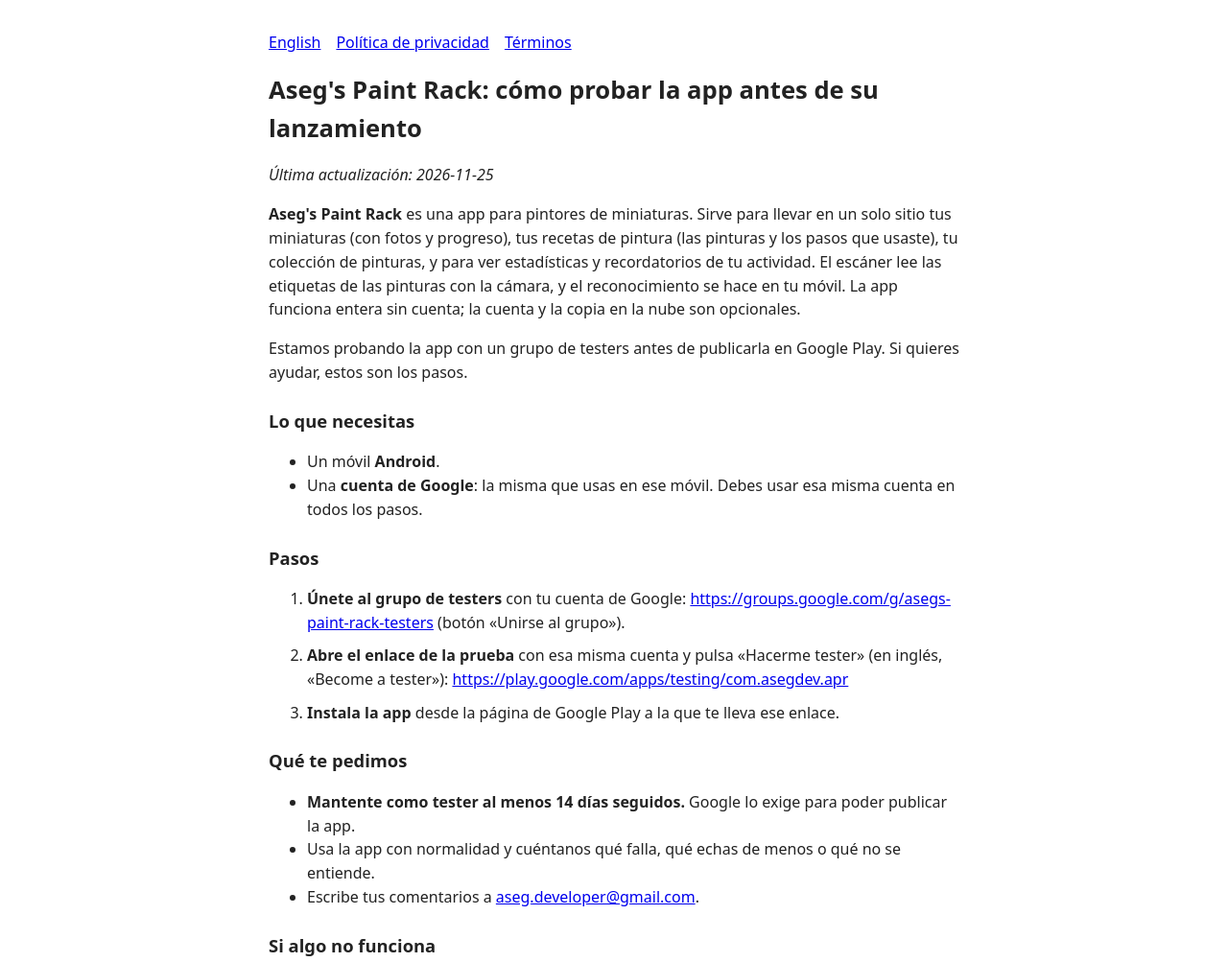
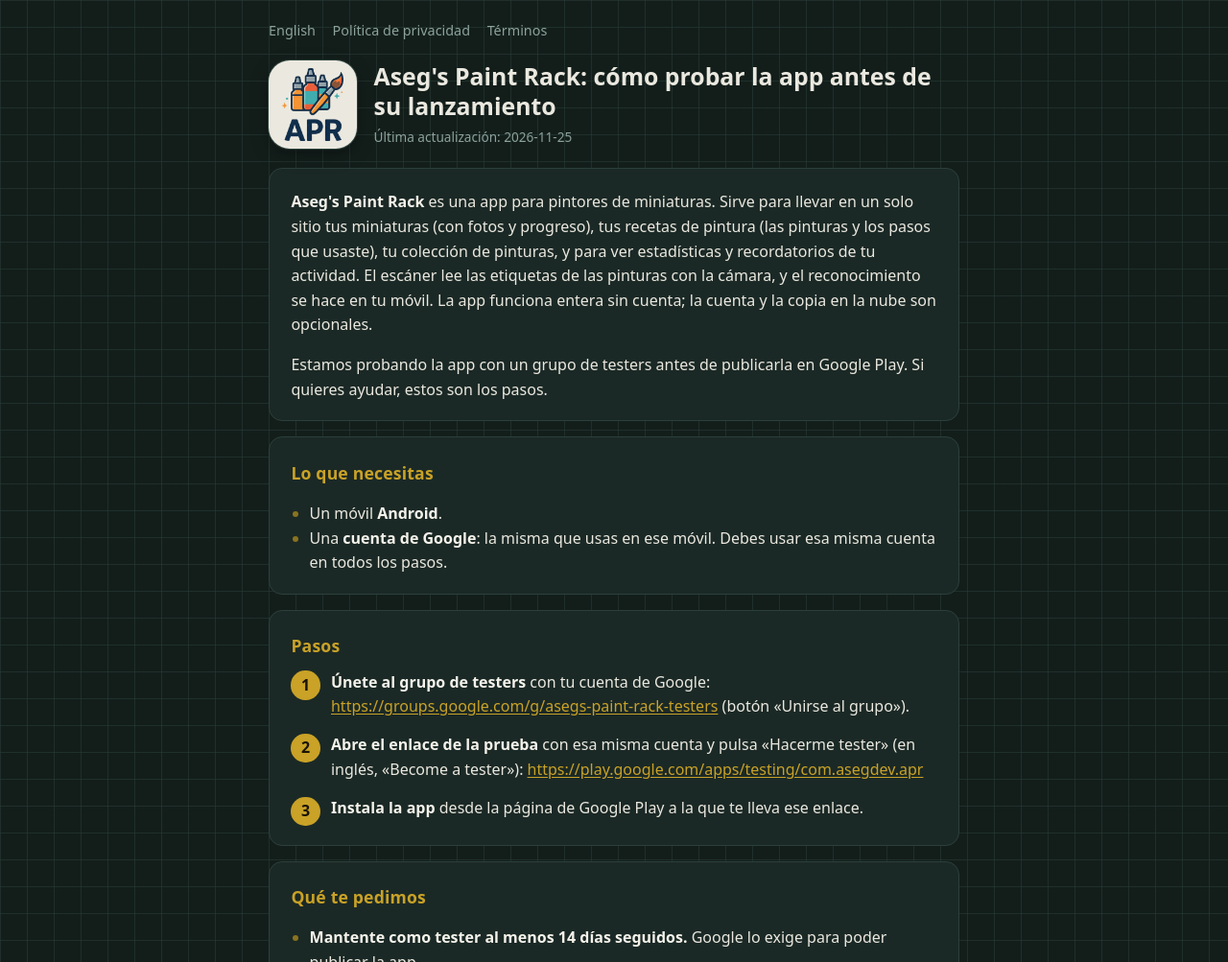
Before and after one commit to Aseg/asegs-paint-rack-privacy, a plain HTML site: page beta-es.html in a window 1280 px wide. Shown: the top 1003 px of the page at 96% size. Drawn offline with Linux system fonts and the light colour scheme.

Commit message:
Style the beta pages with the app's Classic theme and icon
Co-Authored-By: Claude Sonnet 5.5 <noreply@anthropic.com>
Claude-Session: https://claude.ai/code/session_01La2Aja7HayxYBjowop3u7f

```diff
--- a/beta-es.html
+++ b/beta-es.html
@@ -1,35 +1,42 @@
-<!doctype html><html lang="es"><head><meta charset="utf-8"><meta name="viewport" content="width=device-width,initial-scale=1"><title>Aseg's Paint Rack - Probar la app antes de su lanzamiento</title><link rel="alternate" hreflang="en" href="beta-en.html"><link rel="alternate" hreflang="es" href="beta-es.html"><style>body{font-family:system-ui,sans-serif;max-width:720px;margin:2rem auto;padding:0 1rem;line-height:1.55;color:#222}h1{font-size:1.6rem}h2{font-size:1.15rem;margin-top:1.5rem}.small{font-size:.85rem;color:#555}nav a{margin-right:1rem}ol li{margin-bottom:.6rem}</style></head><body>
+<!doctype html><html lang="es"><head><meta charset="utf-8"><meta name="viewport" content="width=device-width,initial-scale=1"><title>Aseg's Paint Rack - Probar la app antes de su lanzamiento</title><link rel="alternate" hreflang="en" href="beta-en.html"><link rel="alternate" hreflang="es" href="beta-es.html"><link rel="icon" type="image/png" href="favicon.png"><link rel="stylesheet" href="style.css"></head><body>
+<div class="wrap">
 <nav><a href="beta-en.html">English</a><a href="./">Política de privacidad</a><a href="terms.html">Términos</a></nav>
-<h1>Aseg's Paint Rack: cómo probar la app antes de su lanzamiento</h1>
-<p><em>Última actualización: 2026-11-25</em></p>
-<p><strong>Aseg's Paint Rack</strong> es una app para pintores de miniaturas. Sirve para llevar en un solo sitio tus miniaturas (con fotos y progreso), tus recetas de pintura (las pinturas y los pasos que usaste), tu colección de pinturas, y para ver estadísticas y recordatorios de tu actividad. El escáner lee las etiquetas de las pinturas con la cámara, y el reconocimiento se hace en tu móvil. La app funciona entera sin cuenta; la cuenta y la copia en la nube son opcionales.</p>
+<header class="hero"><img src="app-icon.png" width="88" height="88" alt="Aseg's Paint Rack"><div><h1>Aseg's Paint Rack: cómo probar la app antes de su lanzamiento</h1><p class="updated">Última actualización: 2026-11-25</p></div></header>
+<section class="card"><p><strong>Aseg's Paint Rack</strong> es una app para pintores de miniaturas. Sirve para llevar en un solo sitio tus miniaturas (con fotos y progreso), tus recetas de pintura (las pinturas y los pasos que usaste), tu colección de pinturas, y para ver estadísticas y recordatorios de tu actividad. El escáner lee las etiquetas de las pinturas con la cámara, y el reconocimiento se hace en tu móvil. La app funciona entera sin cuenta; la cuenta y la copia en la nube son opcionales.</p>
 <p>Estamos probando la app con un grupo de testers antes de publicarla en Google Play. Si quieres ayudar, estos son los pasos.</p>
-<h2>Lo que necesitas</h2>
+</section>
+<section class="card"><h2>Lo que necesitas</h2>
 <ul><li>Un móvil <strong>Android</strong>.</li><li>Una <strong>cuenta de Google</strong>: la misma que usas en ese móvil. Debes usar esa misma cuenta en todos los pasos.</li></ul>
-<h2>Pasos</h2>
+</section>
+<section class="card"><h2>Pasos</h2>
 <ol>
 <li><strong>Únete al grupo de testers</strong> con tu cuenta de Google: <a href="https://groups.google.com/g/asegs-paint-rack-testers">https://groups.google.com/g/asegs-paint-rack-testers</a> (botón «Unirse al grupo»).</li>
 <li><strong>Abre el enlace de la prueba</strong> con esa misma cuenta y pulsa «Hacerme tester» (en inglés, «Become a tester»): <a href="https://play.google.com/apps/testing/com.asegdev.apr">https://play.google.com/apps/testing/com.asegdev.apr</a></li>
 <li><strong>Instala la app</strong> desde la página de Google Play a la que te lleva ese enlace.</li>
 </ol>
-<h2>Qué te pedimos</h2>
+</section>
+<section class="card"><h2>Qué te pedimos</h2>
 <ul>
 <li><strong>Mantente como tester al menos 14 días seguidos.</strong> Google lo exige para poder publicar la app.</li>
 <li>Usa la app con normalidad y cuéntanos qué falla, qué echas de menos o qué no se entiende.</li>
 <li>Escribe tus comentarios a <a href="mailto:aseg.developer@gmail.com">aseg.developer@gmail.com</a>.</li>
 </ul>
-<h2>Si algo no funciona</h2>
+</section>
+<section class="card"><h2>Si algo no funciona</h2>
 <ul>
 <li>Si el enlace de la prueba te dice que no está disponible, comprueba que te has unido al grupo con <strong>la misma cuenta de Google</strong> con la que abres el enlace.</li>
 <li>El acceso puede tardar un rato en activarse después de unirte al grupo, a veces horas. Vuelve a abrir el enlace más tarde.</li>
 <li>Si sigue sin funcionar, escríbenos al correo de arriba.</li>
 </ul>
-<h2>Ten en cuenta</h2>
+</section>
+<section class="card"><h2>Ten en cuenta</h2>
 <ul>
 <li>Las versiones de prueba pueden tener errores.</li>
 <li>Para <strong>dejar la prueba</strong> puedes abrir de nuevo el enlace de la prueba y elegir la opción de salir del programa.</li>
 <li>Cómo tratamos tus datos está explicado en la <a href="./">política de privacidad</a> y en los <a href="terms.html">términos del servicio</a>. Puedes borrar tu cuenta y tus datos cuando quieras desde la app, o siguiendo <a href="delete-account.html">estas instrucciones</a>.</li>
 </ul>
-<p>¡Gracias por ayudar a mejorar la app!</p>
+</section>
+<p class="thanks">¡Gracias por ayudar a mejorar la app!</p>
 <p class="small">English version: <a href="beta-en.html">How to test the app before its release</a>.</p>
+</div>
 </body></html>
--- /dev/null
+++ b/style.css
@@ -0,0 +1,30 @@
+/* Estilo "Clásico" de Aseg's Paint Rack: verde oscuro con acento latón y retícula fina. */
+:root{--bg:#131E1B;--surface:#1B2926;--surface-up:#233532;--line:#2C403B;--text:#EAE8DF;--muted:#8CA29B;--accent:#C9A227;--accent-dim:#8A7220;--ink:#1A1305}
+*{box-sizing:border-box}
+html{background:var(--bg)}
+body{margin:0;padding:1.25rem 1rem 3rem;font-family:system-ui,-apple-system,"Segoe UI",Roboto,sans-serif;line-height:1.6;color:var(--text);background-color:var(--bg);
+background-image:linear-gradient(rgba(44,64,59,.5) 1px,transparent 1px),linear-gradient(90deg,rgba(44,64,59,.5) 1px,transparent 1px);background-size:28px 28px}
+.wrap{max-width:720px;margin:0 auto}
+a{color:var(--accent);text-underline-offset:2px;overflow-wrap:anywhere}
+a:hover,a:focus-visible{color:#E0BC45}
+nav{display:flex;flex-wrap:wrap;gap:.4rem 1.1rem;margin:0 0 1.25rem;font-size:.9rem}
+nav a{color:var(--muted);text-decoration:none}
+nav a:hover,nav a:focus-visible{color:var(--accent);text-decoration:underline}
+.hero{display:flex;align-items:center;gap:1.1rem;margin-bottom:1.25rem}
+.hero img{width:92px;height:92px;flex:none;padding:8px;background:var(--text);border-radius:22px;box-shadow:0 0 0 1px var(--line),0 6px 18px rgba(0,0,0,.35)}
+h1{font-size:1.55rem;line-height:1.25;margin:0;color:var(--text)}
+.updated{margin:.35rem 0 0;font-size:.85rem;color:var(--muted)}
+.card{background:var(--surface);border:1px solid var(--line);border-radius:14px;padding:1.4rem 1.4rem 1.2rem;margin-bottom:1rem}
+.card>:first-child{margin-top:0}
+.card>:last-child{margin-bottom:0}
+h2{font-size:1.1rem;margin:0 0 .7rem;color:var(--accent);letter-spacing:.01em}
+strong{color:#F4F2EA}
+ul{padding-left:1.2rem}
+li::marker{color:var(--accent-dim)}
+ol{list-style:none;counter-reset:step;padding:0;margin:0}
+ol li{counter-increment:step;position:relative;padding-left:2.6rem;margin-bottom:.9rem;min-height:2rem}
+ol li:last-child{margin-bottom:0}
+ol li::before{content:counter(step);position:absolute;left:0;top:.05rem;width:1.9rem;height:1.9rem;border-radius:50%;background:var(--accent);color:var(--ink);font-weight:700;display:flex;align-items:center;justify-content:center}
+.small{font-size:.85rem;color:var(--muted);text-align:center;margin-top:1.5rem}
+.thanks{text-align:center;font-weight:600;margin:1.5rem 0 0}
+@media (max-width:480px){.hero{flex-direction:column;align-items:flex-start}.card{padding:1.1rem}}
```
Also changed, not shown: beta-en.html (+17 -10 lines), app-icon.png (added), favicon.png (added).
